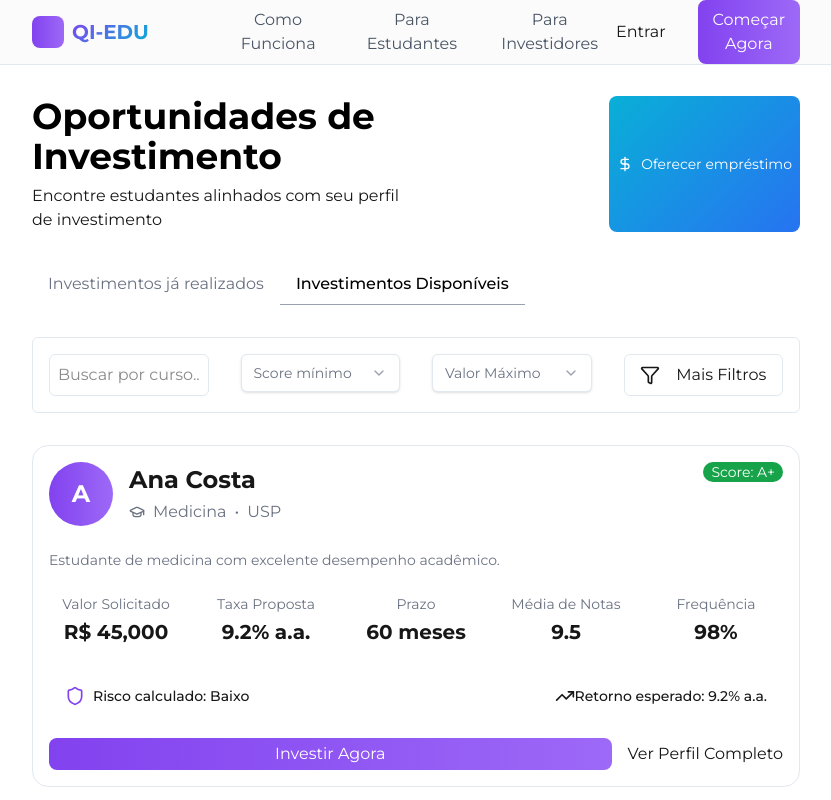
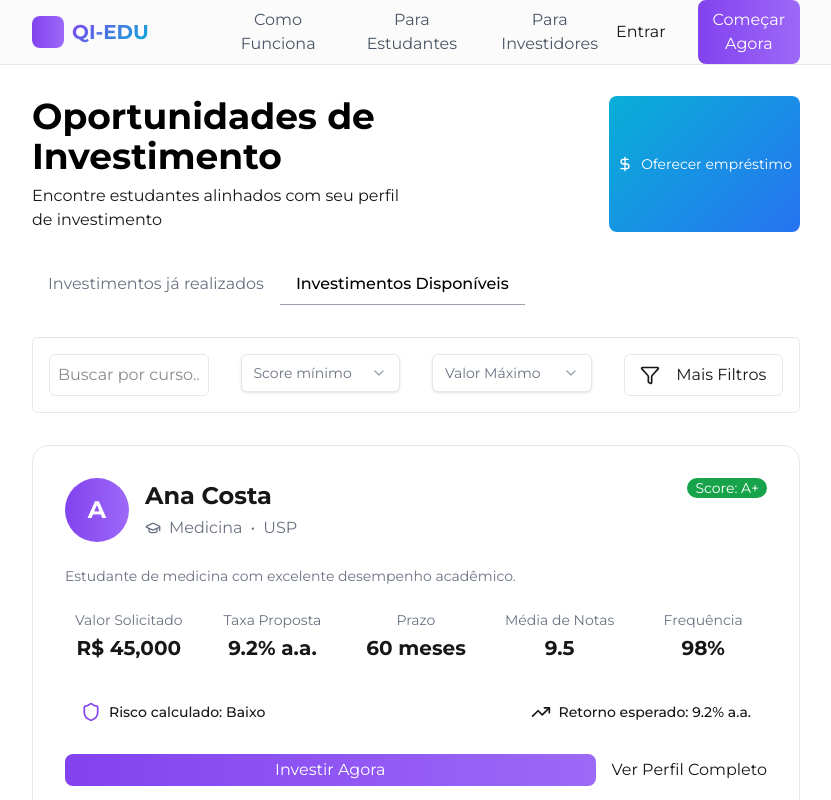
Before and after one commit to anabeggiato/inovcamp-qi_tech-g32, a Next.js app in the folder client/: page /dashboard/investidor in a window 1280 px wide. Shown: the top 800 px of the page, without its empty margins (224-1055 px from the left). Built offline with nearby package versions, Linux system fonts and the light colour scheme.

Commit message:
fix: adjust padding and spacing in OpportunitiesVision component

```diff
--- a/client/src/app/dashboard/investidor/OpportunitiesVision.jsx
+++ b/client/src/app/dashboard/investidor/OpportunitiesVision.jsx
@@ -169,7 +169,7 @@ export default function OpportunitiesVision() {
 
             <section className="space-y-6">
                 {oportunidades.map((oport) => (
-                    <div key={oport.id} className="border border-border rounded-2xl p-4 hover:shadow-sm transition-all">
+                    <div key={oport.id} className="border border-border rounded-2xl p-4 hover:shadow-sm transition-all p-8">
                         <div>
                             <div className="flex justify-between items-start">
                                 <div className="flex items-center space-x-4">
@@ -222,7 +222,7 @@ export default function OpportunitiesVision() {
                                     <Shield className="h-5 w-5 text-primary" />
                                     <span className="text-sm font-medium">Risco calculado: Baixo</span>
                                 </div>
-                                <div className="flex items-center space-xbrand-2">
+                                <div className="flex items-center space-x-2">
                                     <TrendingUp className="h-5 w-5 text-success" />
                                     <span className="text-sm font-medium">Retorno esperado: {oport.taxa}% a.a.</span>
                                 </div>
```
